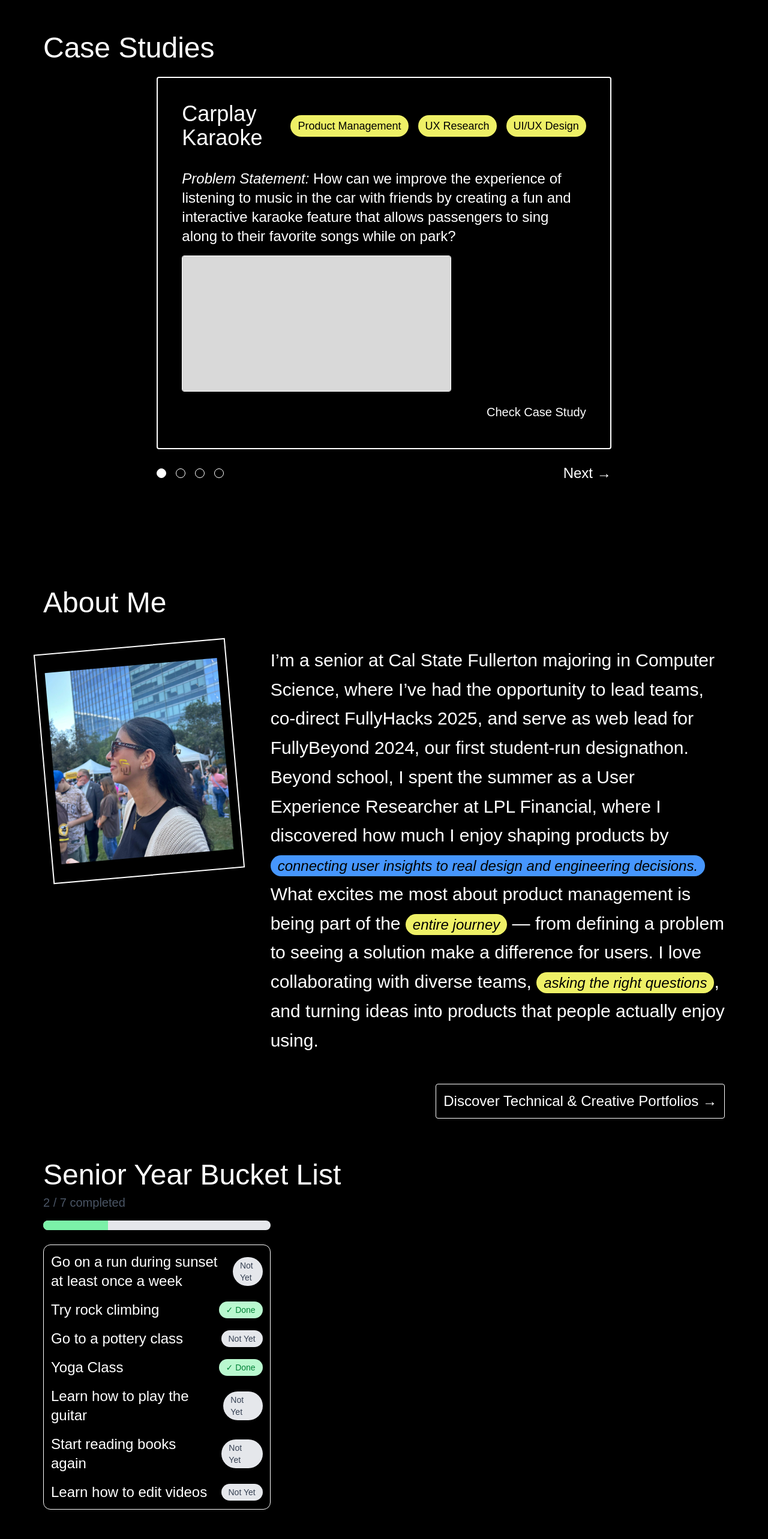
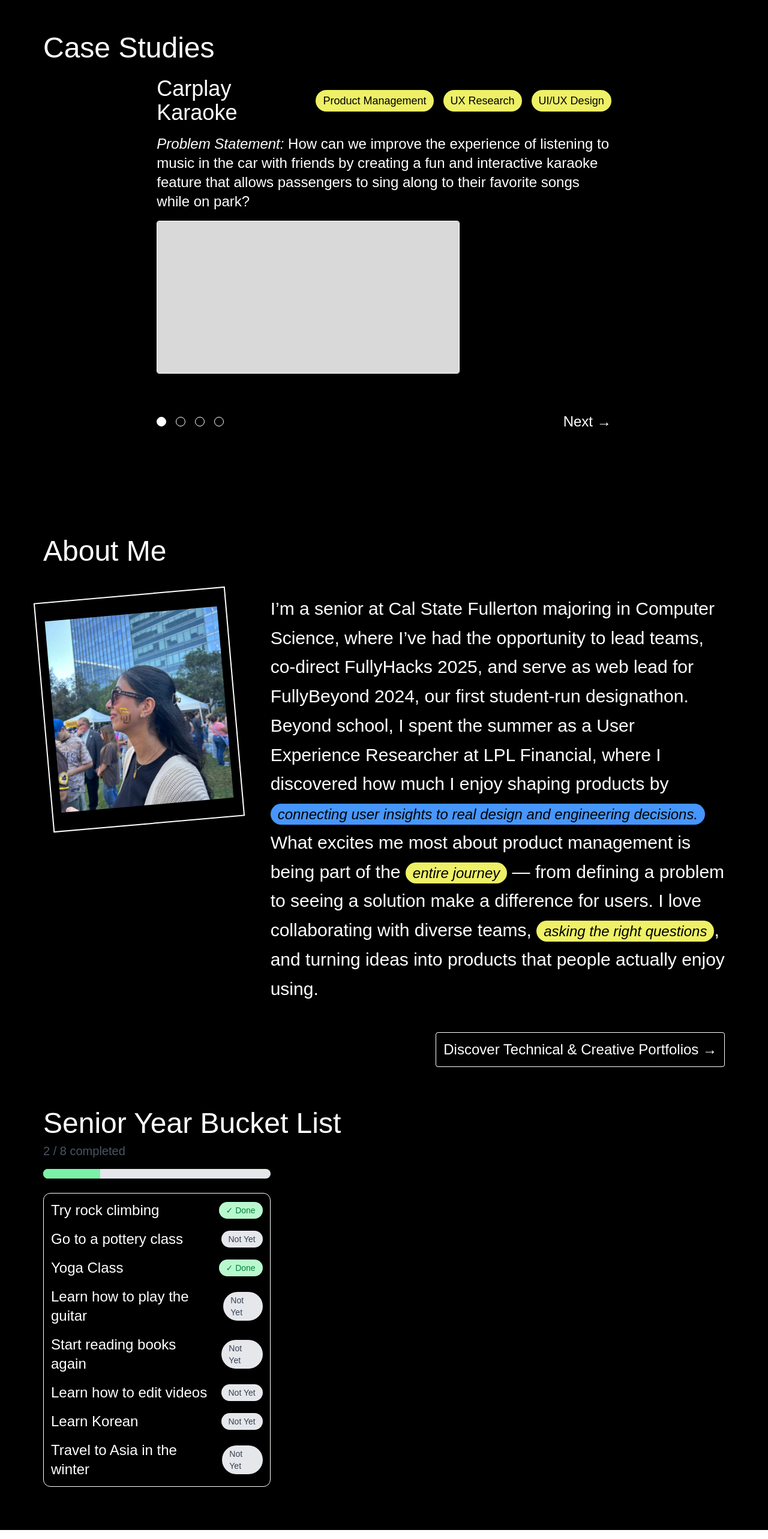
Before and after one commit to 26samaahmed/product-portfolio, a SvelteKit app in the folder portfolio/: page / in a window 1280 px wide. Shown: the part 800-3366 px from the top of the page at 60% size. Built offline with nearby package versions, Linux system fonts and the light colour scheme; a web font is replaced by a local one.

Commit message:
remove project border

```diff
--- a/portfolio/src/components/ProjectPreview.svelte
+++ b/portfolio/src/components/ProjectPreview.svelte
@@ -2,16 +2,16 @@
 import placeholder from '$lib/assets/project1.png';
 
   export let title = "Project Title";
-  export let project_duration = "[] Weeks";
-  export let role = "Example Role";
+  //export let project_duration = "[] Weeks";
+  //export let role = "Example Role";
   export let problem_statement = "Lorem ipsum dolor sit amet, consectetur adipiscing elit, sed do eiusmod tempor incididunt ut labore et dolore magna aliqua";
   export let imageUrl = placeholder;
-  export let casestudyUrl = "/casestudies";
+  //export let casestudyUrl = "/casestudies";
   export let tags = ["Tag1", "Tag2", "Tag3"];
 </script>
 
 <main>
-  <div class="w-2/3 h-full border-2 shadow-lg mt-6 p-10 m-auto rounded-sm hover:scale-[1.02] duration-500">
+  <div class="w-2/3 h-full mt-6 m-auto pb-5">
     <div class="flex flex-col md:flex-row space-x-4 items-center mb-4">
       <h1 class="text-4xl">{title}</h1>
       {#each tags as tag}
@@ -24,19 +24,18 @@ import placeholder from '$lib/assets/project1.png';
     </div>
 
 
-    <div class="flex flex-row space-x-4 items-center mb-4">
-    </div>
-
     <p class="text-2xl mb-4"><em>Problem Statement:</em> {problem_statement}</p>
     <img src={imageUrl} alt="Project"
          class="w-2/3 h-auto object-cover rounded-sm border border-white mb-5" />
 
+    <!--
     <div class="flex justify-end">
       <a href="/casestudies" target="_blank"
           class="text-xl text-white relative after:block after:h-[2px] after:bg-white after:scale-x-0 after:origin-left after:transition-transform after:duration-300 after:mt-1 hover:after:scale-x-100">
             Check Case Study
       </a>
     </div>
+    -->
 
   </div>
 </main>
--- a/portfolio/src/routes/+page.svelte
+++ b/portfolio/src/routes/+page.svelte
@@ -74,13 +74,14 @@
 ];
 
 const bucket_list = [
-  { text: "Go on a run during sunset at least once a week", done: false },
   { text: "Try rock climbing", done: true },
   { text: "Go to a pottery class", done: false },
   { text: "Yoga Class", done: true },
   { text: "Learn how to play the guitar", done: false },
   { text: "Start reading books again", done: false },
-  { text: "Learn how to edit videos", done: false }
+  { text: "Learn how to edit videos", done: false },
+  { text: "Learn Korean", done: false },
+  { text: "Travel to Asia in the winter", done: false }
 ];
 
 
```
